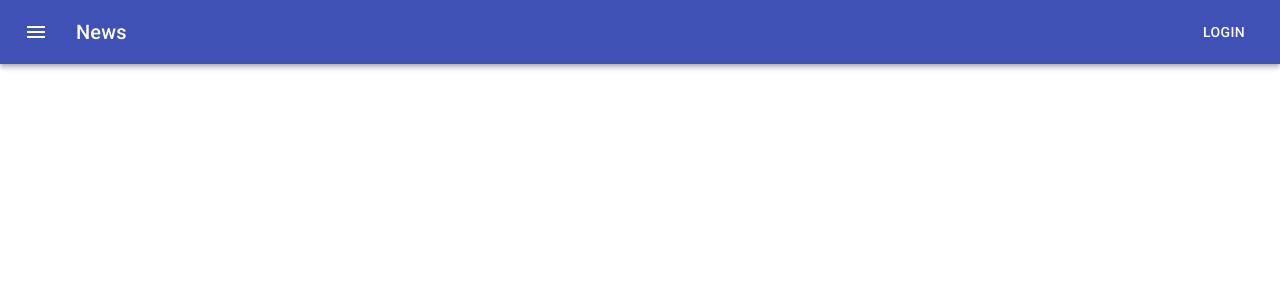
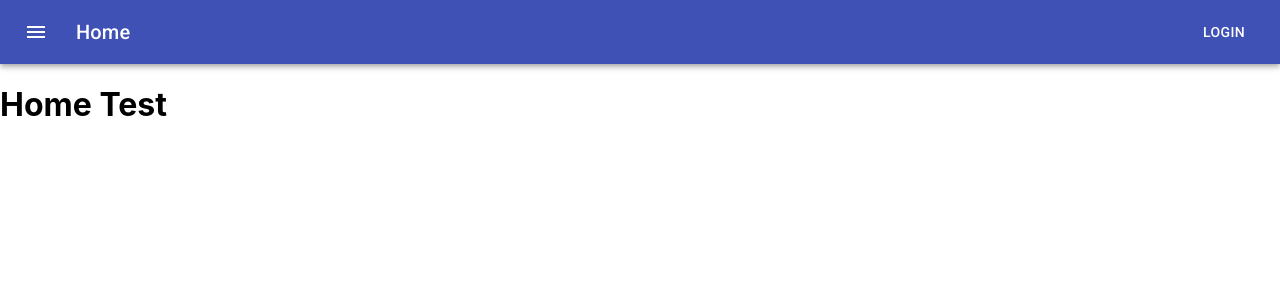
Before and after one commit to julianbooher/personal-website, a React (Create React App) app: page /#/home in a window 1280 px wide. Shown: the top 300 px of the page. Built offline with nearby package versions, Linux system fonts and the light colour scheme.

Commit message:
dynamically rendered header message initialized, react-router setup started

```diff
--- a/src/components/App/App.jsx
+++ b/src/components/App/App.jsx
@@ -1,4 +1,4 @@
-import React, { Component } from 'react';
+import React from 'react';
 import {
     HashRouter as Router,
     Route,
@@ -6,7 +6,8 @@ import {
     Switch,
   } from 'react-router-dom';
 
-import Navbar from '../Navbar/Navbar.jsx'
+import Navbar from '../Navbar/Navbar.jsx';
+import Home from '../Home/Home.jsx';
 
 import './App.css';
 
@@ -18,7 +19,12 @@ function App() {
         <Router>
             <div>
                 <Navbar />
+                <Switch>
+                    <Redirect exact from="/" to="/home" />
+                    <Route path="/home" component={Home}/>
 
+
+                </Switch>
             </div>
         </Router>
     );
--- /dev/null
+++ b/src/components/Home/Home.jsx
@@ -0,0 +1,16 @@
+import React, { useEffect } from 'react';
+import {useDispatch} from 'react-redux';
+
+export default function Home() {
+    const dispatch = useDispatch();
+    useEffect(() => {
+        dispatch({type: 'HOME'})
+    }, [dispatch])
+
+
+    return (
+      <div>
+          <h1>Home Test</h1>
+      </div>
+    );
+  }
--- a/src/components/Navbar/Navbar.jsx
+++ b/src/components/Navbar/Navbar.jsx
@@ -24,7 +24,7 @@ const useStyles = makeStyles((theme) => ({
   },
 }));
 
-export default function ButtonAppBar() {
+export default function Nav() {
   const classes = useStyles();
   const history = useHistory();
   const navHeader = useSelector(state=> state.navHeader)
@@ -37,7 +37,7 @@ export default function ButtonAppBar() {
             <MenuIcon />
           </IconButton>
           <Typography variant="h6" className={classes.title}>
-            News
+            {navHeader}
           </Typography>
           <Button color="inherit">Login</Button>
         </Toolbar>
```
